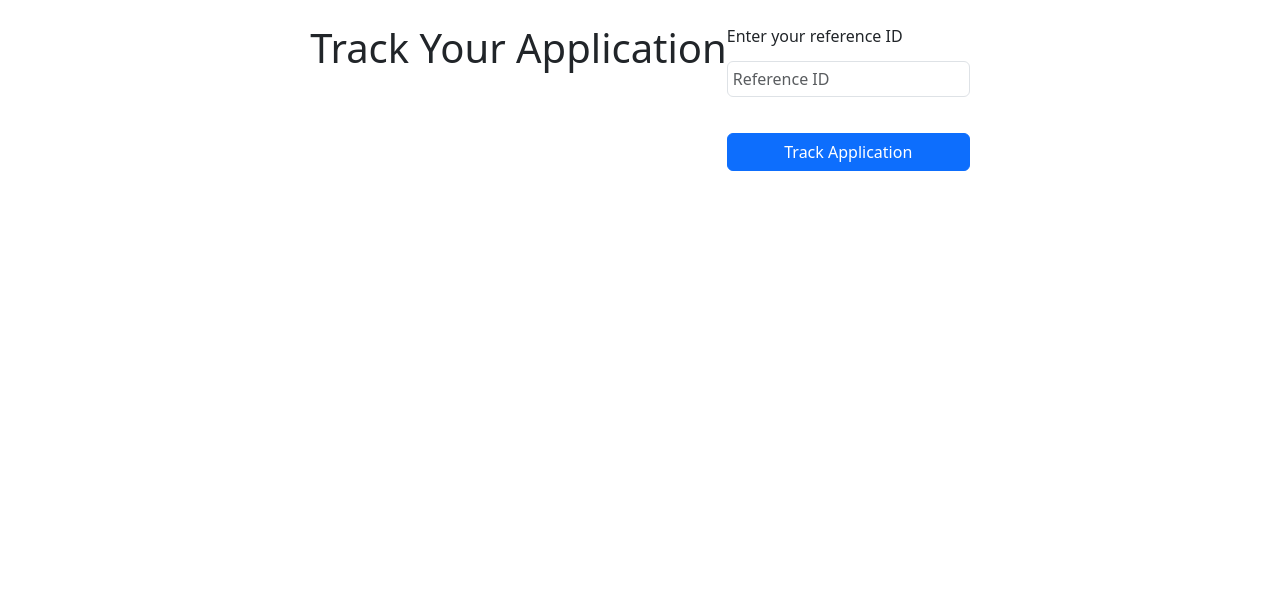
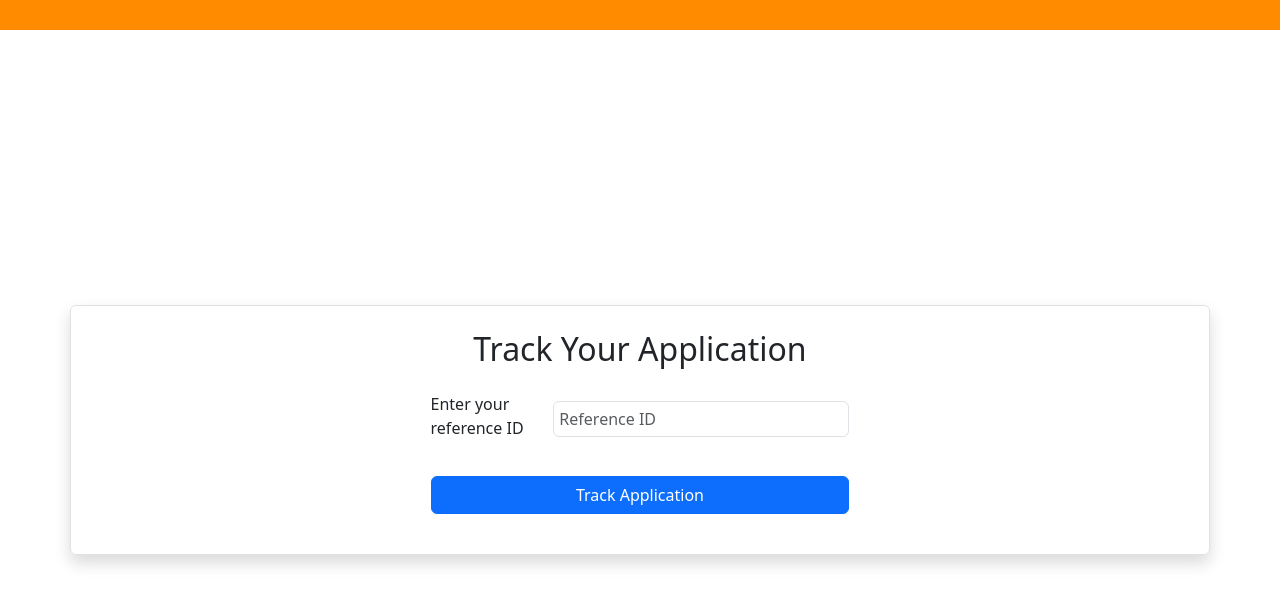
Before and after one commit to Mart836/accreditation-system, a React (Create React App) app: page /track-application in a window 1280 px wide. Shown: the top 604 px of the page. Built offline with nearby package versions, Linux system fonts and the light colour scheme.

Commit message:
modified:   src/AccreditationForm.css 	modified:   src/App.css 	modified:   src/ReAccreditationForm.css 	modified:   src/applicationtrack.js

```diff
--- a/src/AccreditationForm.css
+++ b/src/AccreditationForm.css
@@ -16,7 +16,7 @@
     top: 0;
     width: 100%;
     height: 30px;
-    background-color: yellow;
+    background-color: #FF8C00;
 }
 
 h1 {
--- a/src/App.css
+++ b/src/App.css
@@ -35,7 +35,7 @@
     flex-direction: column;
     height: 100vh;
     font-family: Arial, sans-serif;
-    background: linear-gradient(135deg, #f8f9fa 50%, #e9ecef 50%);
+    background: linear-gradient(135deg, #f8f9fa 60%, #e9ecef 40%);
   }
 
   /* Header remains at the top */
--- a/src/ReAccreditationForm.css
+++ b/src/ReAccreditationForm.css
@@ -20,7 +20,7 @@
     top: -20;
     width: 100%;
     height: 30px;
-    background-color: rgb(255, 230, 0);
+    background-color:  #FF8C00;
 }
 
 h1 {
--- a/src/applicationtrack.js
+++ b/src/applicationtrack.js
@@ -1,5 +1,6 @@
 import React, { useState } from 'react';
 import { db } from './firebase'; // Import Firestore instance
+import './ReAccreditationForm.css';
 import { doc, getDoc } from 'firebase/firestore';
 import { Button, Form, Alert, Modal } from 'react-bootstrap';
 
@@ -37,22 +38,32 @@ const TrackApplication = () => {
     const handleCloseModal = () => setShowModal(false);
 
     return (
-        <div className="container mt-4">
-            <h1 className="text-center mb-4">Track Your Application</h1>
+        <><header className="form-header">
+            <div className="yellow-strip"></div>
+        </header>
+        <div className="d-flex justify-content-center align-items-center" style={{ minHeight: '100vh' }}>
+                <div className="container shadow p-4 border rounded">
+                    <div className="row justify-content-center">
+                        <div className="col-md-12"> {/* Set column size to full width */}
+                            {/* Heading with no wrapping */}
+                            <h2 className="text-center mb-4" style={{ whiteSpace: 'nowrap' }}>Track Your Application</h2>
+
                             <Form className="mb-3">
-                <Form.Group controlId="referenceId">
-                    <Form.Label>Enter your reference ID</Form.Label>
+                                <Form.Group controlId="referenceId" className="d-flex align-items-center">
+                                    <Form.Label className="mb-0 mr-2">Enter your reference ID</Form.Label>
                                     <Form.Control
                                         type="text"
                                         value={referenceId}
                                         onChange={(e) => setReferenceId(e.target.value)}
-                        placeholder="Reference ID"
-                    />
+                                        placeholder="Reference ID" />
                                 </Form.Group>
-                <Button variant="primary" onClick={handleTrack} className="mt-3">
+                                <Button variant="primary" onClick={handleTrack} className="mt-3 text-nowrap">
                                     Track Application
                                 </Button>
                             </Form>
+                        </div>
+                    </div>
+                </div>
 
                 {status && (
                     <>
@@ -70,7 +81,6 @@ const TrackApplication = () => {
                             </Button>
                         </div>
 
-                    {/* Modal for quotations and payment */}
                         <Modal show={showModal} onHide={handleCloseModal}>
                             <Modal.Header closeButton>
                                 <Modal.Title>Quotation / Payment Options</Modal.Title>
@@ -92,7 +102,7 @@ const TrackApplication = () => {
                         </Modal>
                     </>
                 )}
-        </div>
+            </div></>
     );
 };
 
```
Lines whose indentation alone changed are shown as unchanged.
